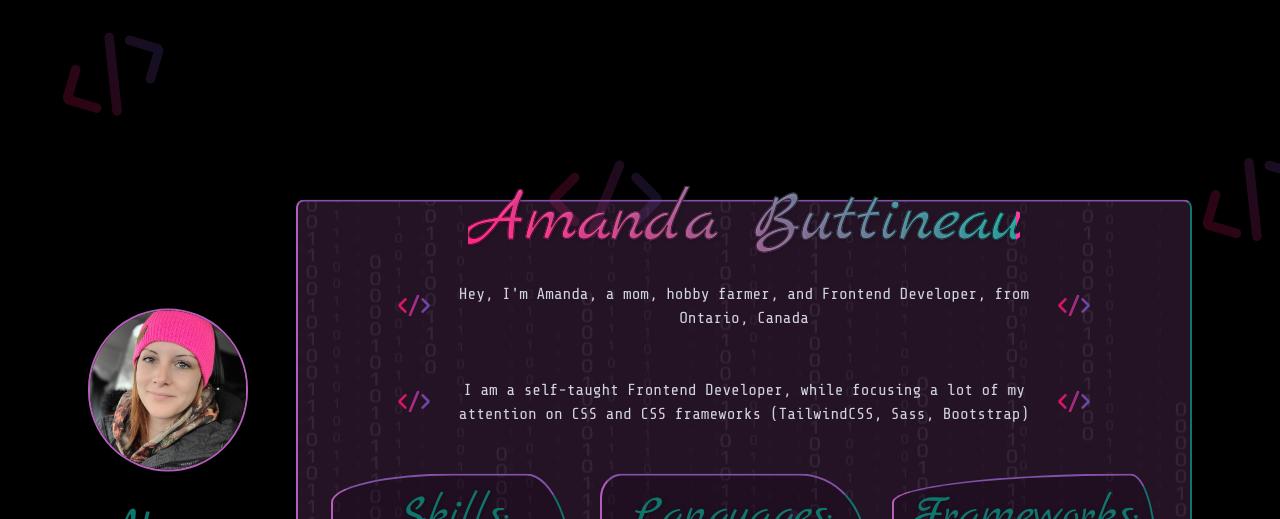
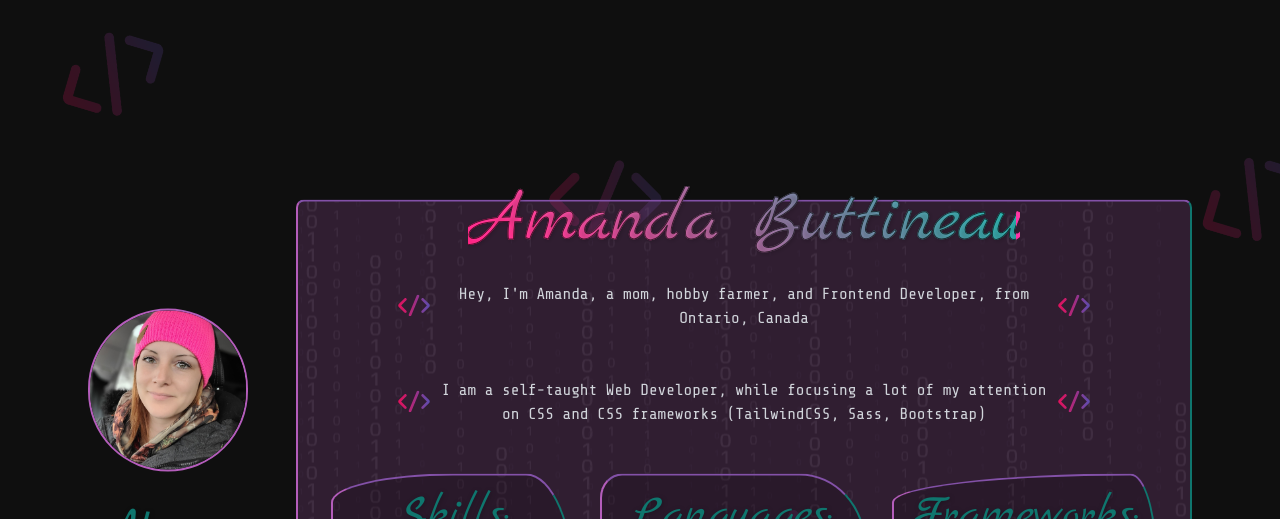
Before and after one commit to ab1820/Website2.0, a website: page index.html in a window 1280 px wide. Shown: the top 519 px of the page. Drawn offline with nearby package versions, Linux system fonts and the light colour scheme.

Commit message:
updating bg color

```diff
--- a/index.html
+++ b/index.html
@@ -120,7 +120,7 @@
             <p
               class="inline-block text-gray-300 align-middle text-center font-body xsm:w-9/12 sm:w-[80%] 2xl:w-10/12"
             >
-              I am a self-taught Frontend Developer, while focusing a lot of my
+              I am a self-taught Web Developer, while focusing a lot of my
               attention on CSS and CSS frameworks (TailwindCSS, Sass, Bootstrap)
             </p>
             <img
--- a/src/input.css
+++ b/src/input.css
@@ -5,7 +5,7 @@
 @tailwind utilities;
 
 :root {
-  --bg-color: #000;
+  --bg-color: rgb(15, 15, 15);
   --dark-purple: #2e0f38;
   --green-headings: #4d7b93;
   --the-pink: #b45dbb;
@@ -18,7 +18,7 @@
 
 body {
   /* background-color: #2e0f38; */
-  background-color: #000;
+  background-color: var(--bg-color);
   /* color: #4d7b93; */
 }
 
```
Also changed, not shown: dist/output.css.
